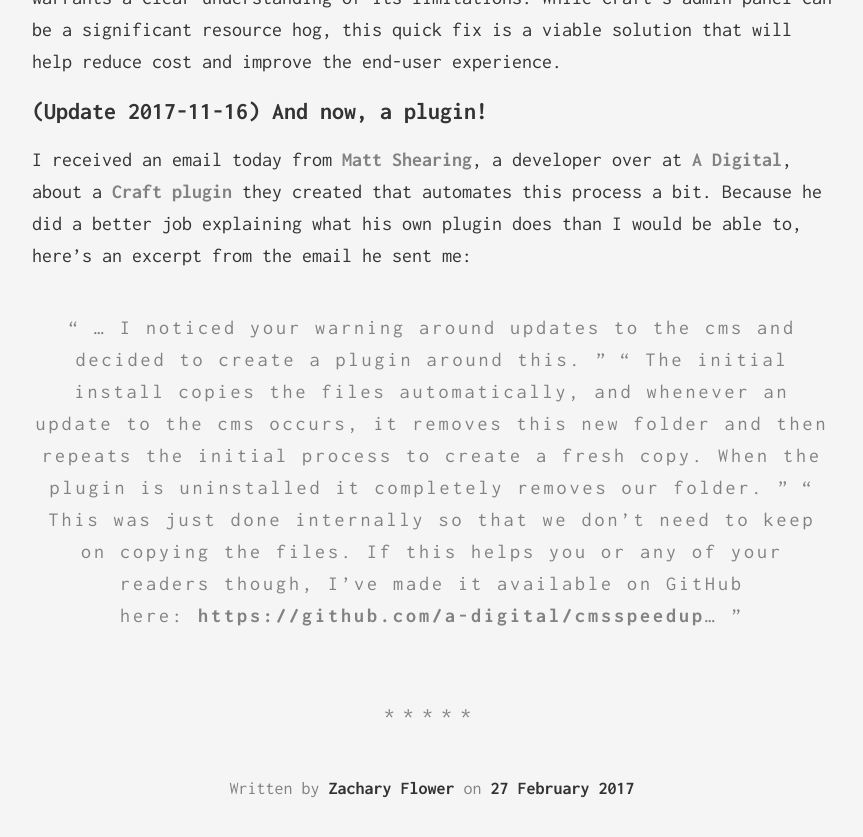
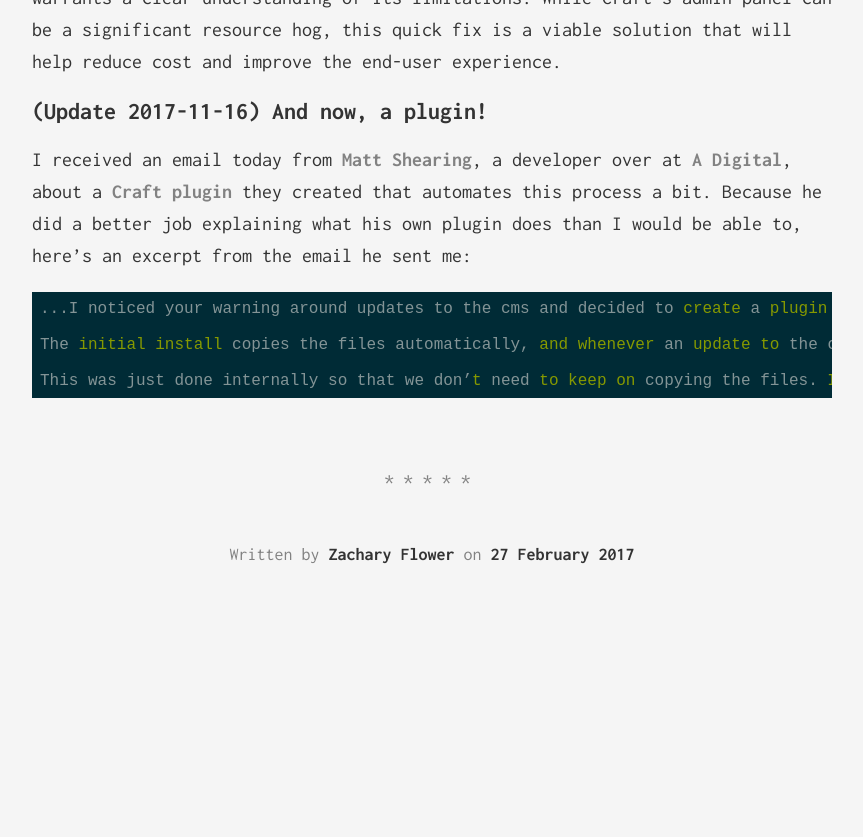
Before and after one commit to zachflower/flower.codes, a Jekyll site: the page built from _posts/2017-02-28-speed-up-craft-admin.md, in a window 1280 px wide and 900 px high, scrolled down 2913 px. Shown: the top 837 px of the window, without its empty margins (208-1071 px from the left). Built offline with Jekyll 4.4.1, drawn with Linux system fonts in a browser that asks for light colours; after the commit the page ends 3579 px from its top, so only the background shows below that; part of the change alters nothing that is shown.

Commit message:
update formatting

````diff
--- a/_posts/2017-02-28-speed-up-craft-admin.md
+++ b/_posts/2017-02-28-speed-up-craft-admin.md
@@ -50,8 +50,10 @@ Craft is far from a perfect CMS solution, but perfect or not, its popularity war
 
 I received an email today from [Matt Shearing](https://github.com/matt-adigital), a developer over at [A Digital](http://www.adigital.co.uk), about a [Craft plugin](https://github.com/a-digital/cmsspeedup) they created that automates this process a bit. Because he did a better job explaining what his own plugin does than I would be able to, here's an excerpt from the email he sent me:
 
-> ... I noticed your warning around updates to the cms and decided to create a plugin around this.
->
-> The initial install copies the files automatically, and whenever an update to the cms occurs, it removes this new folder and then repeats the initial process to create a fresh copy. When the plugin is uninstalled it completely removes our folder.
->
-> This was just done internally so that we don’t need to keep on copying the files. If this helps you or any of your readers though, I’ve made it available on GitHub here: [https://github.com/a-digital/cmsspeedup](https://github.com/a-digital/cmsspeedup)...
+```
+...I noticed your warning around updates to the cms and decided to create a plugin around this.
+
+The initial install copies the files automatically, and whenever an update to the cms occurs, it removes this new folder and then repeats the initial process to create a fresh copy. When the plugin is uninstalled it completely removes our folder.
+
+This was just done internally so that we don’t need to keep on copying the files. If this helps you or any of your readers though, I’ve made it available on GitHub here: https://github.com/a-digital/cmsspeedup...
+```
````
